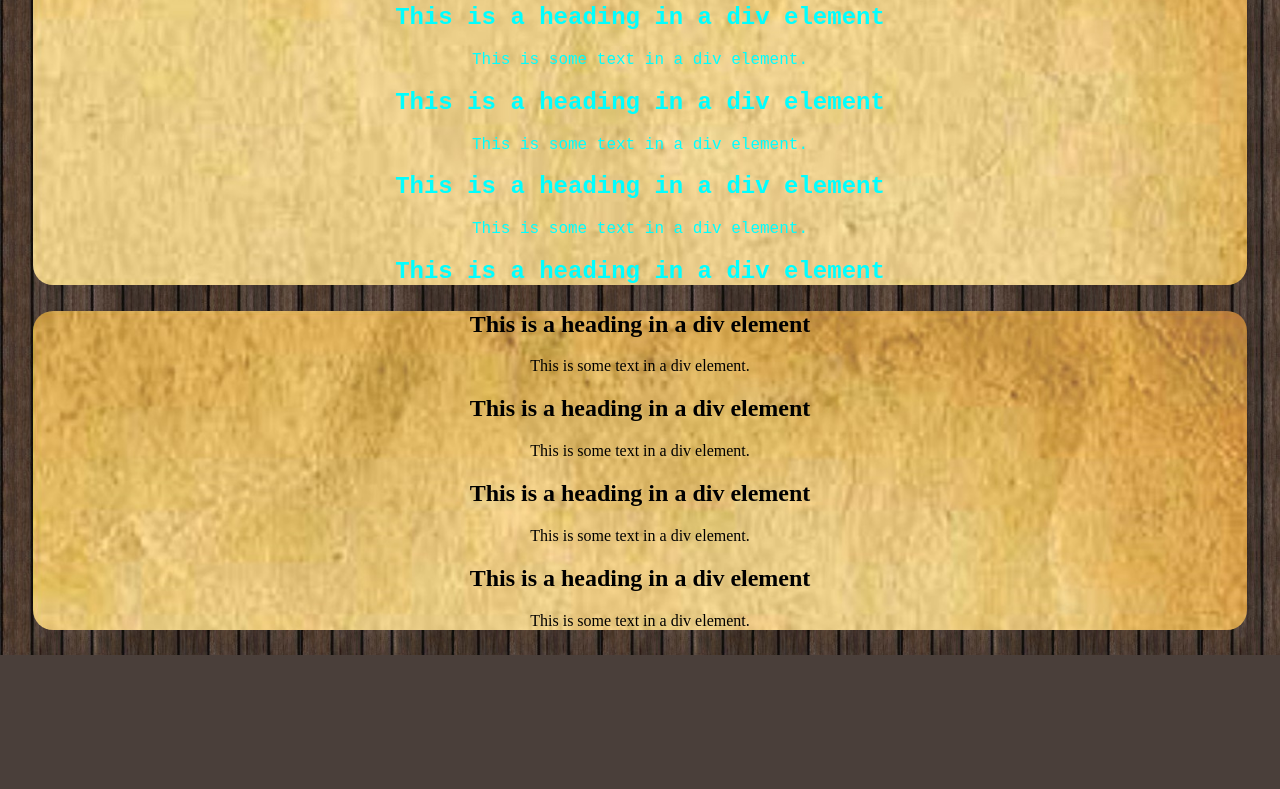
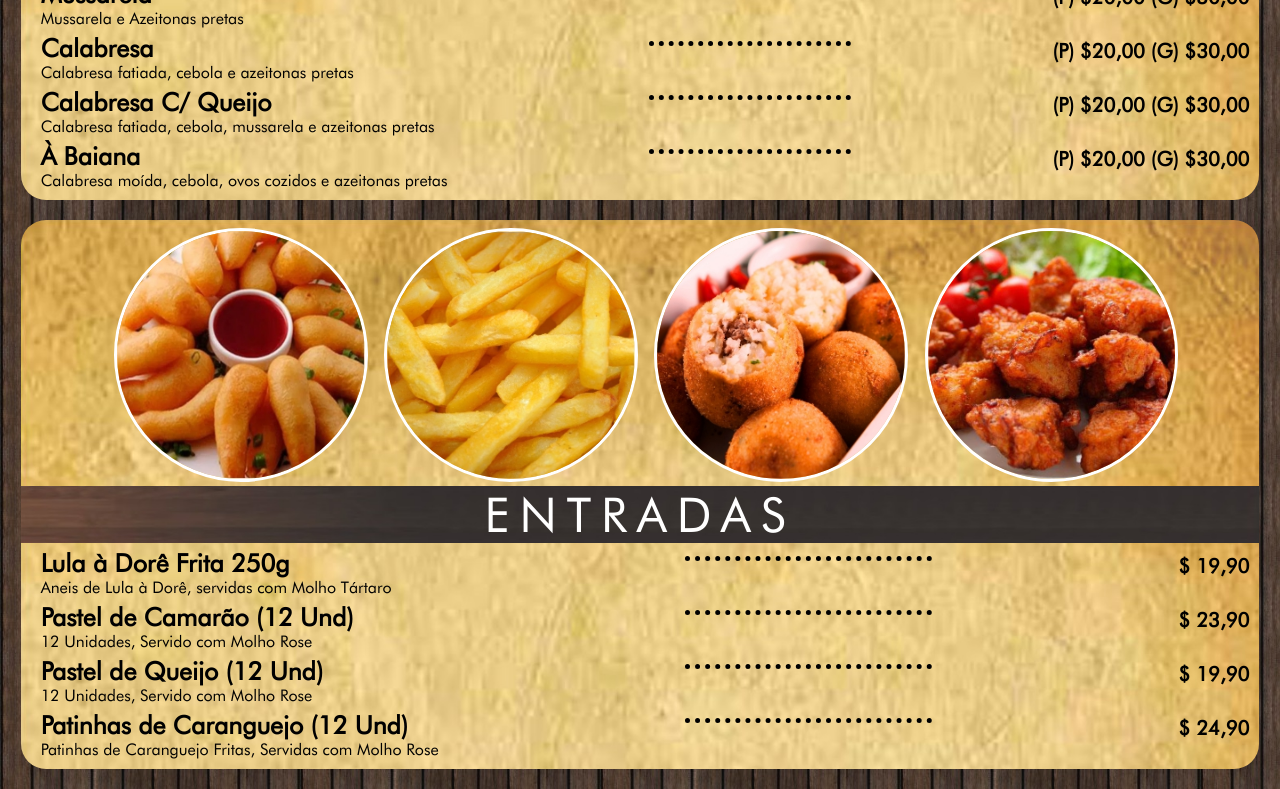
Before and after one commit to jrfred88/cardapio, a plain HTML site: page index.html in a window 1280 px wide. Shown: the part 361-1150 px from the top of the page. Before the commit the page ends 1016 px from the top, so only its background shows below. Drawn offline with Linux system fonts and the light colour scheme.

Commit message:
falta so o divisor

```diff
--- a/estilo.css
+++ b/estilo.css
@@ -1,37 +1,76 @@
+@font-face {
+    font-family: 'futurabk';
+    src: url('font/tt0140m_.ttf') format('truetype');
+    font-weight: normal;
+    font-style: normal;
+}
+
+
+
 :root {
     background-image: url("img/bg.jpg");
     background-color: #4A3F3A;
+    margin: 0px;
 }
 
 .box {
     background-image: url("img/box1.jpg");
     background-size: 100%;
     background-color: #F8DC95;
-    border-radius: 20px;
-    margin: 2%;
+    border-radius: 25px;
+    margin: 1%;
     text-align: center;
+    margin-bottom: 20px;
+    padding-bottom: 10px;
 }
 .box img {
    /* background-color: white;*/
-    margin: 5px auto 5px auto;
+    margin: 8px auto 0px auto;
     border-radius: 100%;
     width:20%;
     border:3px solid #fff;
     margin-left: 1%;
-
 }
 .title {
     background-image: url("img/title.jpg");
     background-size: 100%;
     color: #fff;
     text-transform: uppercase;
-    font-family: Futura,Trebuchet MS,Arial,sans-serif;
-    text-align: center;
+    font-family: futurabk,Trebuchet MS,Arial,sans-serif;
     font-size: 300%;
+    letter-spacing: 10px;
 
 
 }
-.price {
-    color: aqua;
-    font-family: Andale Mono,AndaleMono,monospace;
+.produto {
+    color: #000000;
+    font-family: futurabk,Trebuchet MS,Arial,sans-serif;
+    text-align: left;
+    font-weight: 600;
+    display: grid;
+    grid-template-columns: auto auto auto;
 }
+
+.produto .nome_p{
+    margin: 5px auto 0px 20px ;
+    font-size: 25px;
+}
+
+.produto .ingred_p{
+    margin: 0px 0px 0px 20px;
+    font-weight: 400;
+}
+
+.produto hr {
+    border:none;
+    margin: auto;
+    border-top:5px dotted;
+    height:5px;
+    width:100%;
+}
+
+.produto .preco_p {
+    margin: auto 10px 0px auto;
+    text-align: right;
+    font-size: 20px;
+}
--- a/index.html
+++ b/index.html
@@ -7,6 +7,7 @@
     <meta name="viewport" content="width=device-width, initial-scale=1.0">
     <title>Cardápio Empório Sertões</title>
     <link rel="stylesheet" href="estilo.css">
+
 </head>
 
 <body>
@@ -18,25 +19,57 @@
         <div class="title">
             pizzas
         </div>
-        <div class="price">
-            <h2>This is a heading in a div element</h2>
-            <p>This is some text in a div element.</p>
-            <h2>This is a heading in a div element</h2>
-            <p>This is some text in a div element.</p>
-            <h2>This is a heading in a div element</h2>
-            <p>This is some text in a div element.</p>
-            <h2>This is a heading in a div element</h2> </div>
+        <div class="produto">
+            <div class="nome_p">Mussarela</div>
+            <hr>
+            <div class="preco_p">(P) $20,00 (G) $30,00</div>
+            <div class="ingred_p">Mussarela e Azeitonas pretas</div>
+            <div></div><div></div>
+            <div class="nome_p">Calabresa</div>
+            <hr>
+            <div class="preco_p">(P) $20,00 (G) $30,00</div>
+            <div class="ingred_p">Calabresa fatiada, cebola e azeitonas pretas</div>
+            <div></div><div></div>
+            <div class="nome_p">Calabresa C/ Queijo</div>
+            <hr>
+            <div class="preco_p">(P) $20,00 (G) $30,00</div>
+            <div class="ingred_p">Calabresa fatiada, cebola, mussarela e azeitonas pretas</div>
+            <div></div><div></div>
+            <div class="nome_p">À Baiana</div>
+            <hr>
+            <div class="preco_p">(P) $20,00 (G) $30,00</div>
+            <div class="ingred_p">Calabresa moída, cebola, ovos cozidos e azeitonas pretas</div>
         </div>
-    <div class="box">
-            <h2>This is a heading in a div element</h2>
-            <p>This is some text in a div element.</p>
-            <h2>This is a heading in a div element</h2>
-            <p>This is some text in a div element.</p>
-            <h2>This is a heading in a div element</h2>
-            <p>This is some text in a div element.</p>
-            <h2>This is a heading in a div element</h2>
-            <p>This is some text in a div element.</p>
         </div>
+        <div class="box">
+            <img src="img/entrada_1.jpg">
+                <img src="img/entrada_2.jpg">
+                <img src="img/entrada_3.jpg">
+                <img src="img/entrada_4.jpg">
+            <div class="title">
+                Entradas
+            </div>
+            <div class="produto">
+                <div class="nome_p">Lula à Dorê Frita 250g</div>
+                <hr>
+                <div class="preco_p">$ 19,90</div>
+                <div class="ingred_p">Aneis de Lula à Dorê, servidas com Molho Tártaro </div>
+                <div></div><div></div>
+                <div class="nome_p">Pastel de Camarão (12 Und)</div>
+                <hr>
+                <div class="preco_p">$ 23,90</div>
+                <div class="ingred_p">12 Unidades, Servido com Molho Rose</div>
+                <div></div><div></div>
+                <div class="nome_p">Pastel de Queijo (12 Und)</div>
+                <hr>
+                <div class="preco_p">$ 19,90</div>
+                <div class="ingred_p">12 Unidades, Servido com Molho Rose</div>
+                <div></div><div></div>
+                <div class="nome_p">Patinhas de Caranguejo (12 Und)</div>
+                <hr>
+                <div class="preco_p">$ 24,90</div>
+                <div class="ingred_p">Patinhas de Caranguejo Fritas, Servidas com Molho Rose</div>
+            </div>
+            </div>
 </body>
-
 </html>
```
Also changed, not shown: temp.css (added, +23 -0 lines), temp.html (added, +16 -0 lines), font/tt0140m_.ttf (added), font/tt0141m_.ttf (added), img/entrada_1.jpg (renamed from img/02.jpg), img/entrada_2.jpg (renamed from img/01.jpg), img/entrada_3.jpg (renamed from img/03.jpg), img/entrada_4.jpg (renamed from img/05.jpg).
